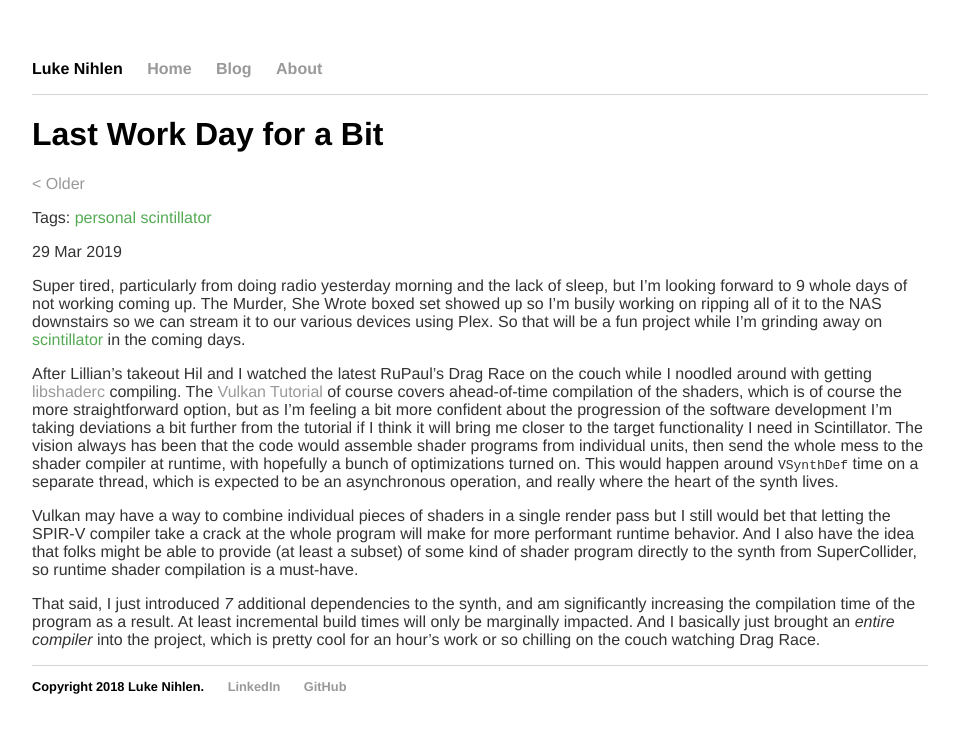
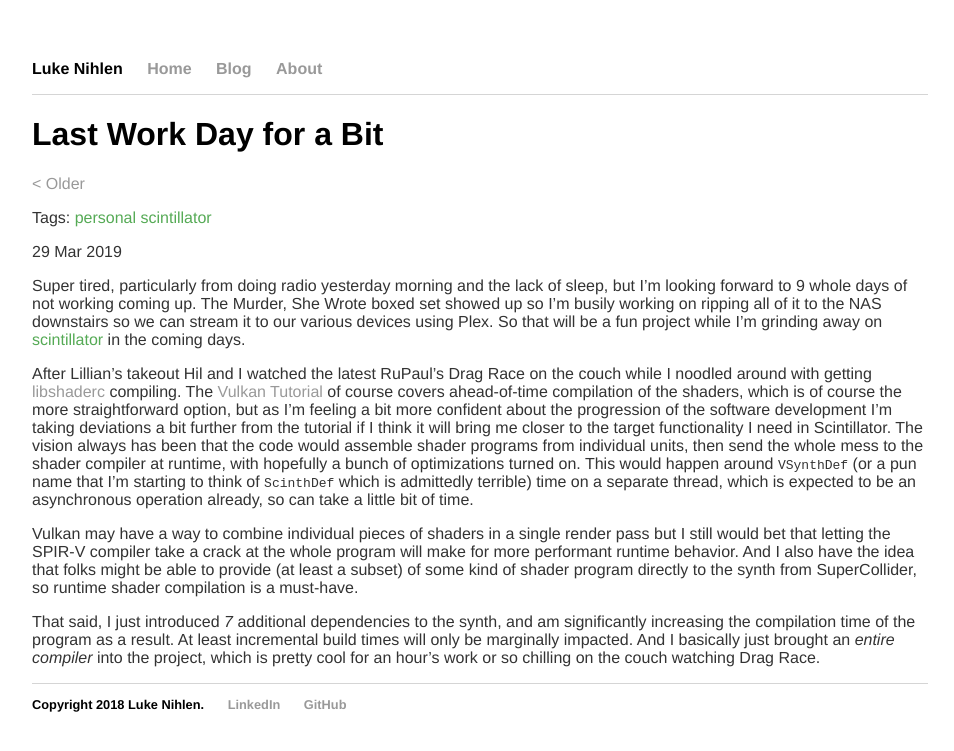
Before and after one commit to lnihlen/lnihlen.github.io, a Jekyll site: the page built from _posts/2019/03/2019-03-29-last-work-day-for-a-bit.md, in a window 1280 px wide. Shown: the top 751 px of the page, without its empty margins (160-1114 px from the left). Built offline with Jekyll 4.4.1, drawn with Linux system fonts in a browser that asks for light colours.

Commit message:
minor edits to last post

````diff
--- a/_posts/2019/03/2019-03-29-last-work-day-for-a-bit.md
+++ b/_posts/2019/03/2019-03-29-last-work-day-for-a-bit.md
@@ -23,8 +23,10 @@ the tutorial if I think it will bring me closer to the target functionality I
 need in Scintillator. The vision always has been that the code would assemble
 shader programs from individual units, then send the whole mess to the shader
 compiler at runtime, with hopefully a bunch of optimizations turned on. This
-would happen around ```VSynthDef``` time on a separate thread, which is expected
-to be an asynchronous operation, and really where the heart of the synth lives.
+would happen around ```VSynthDef``` (or a pun name that I'm starting to think of
+```ScinthDef``` which is admittedly terrible) time on a separate thread, which
+is expected to be an asynchronous operation already, so can take a little bit of
+time.
 
 Vulkan may have a way to combine individual pieces of shaders in a single render
 pass but I still would bet that letting the SPIR-V compiler take a crack at the
````
